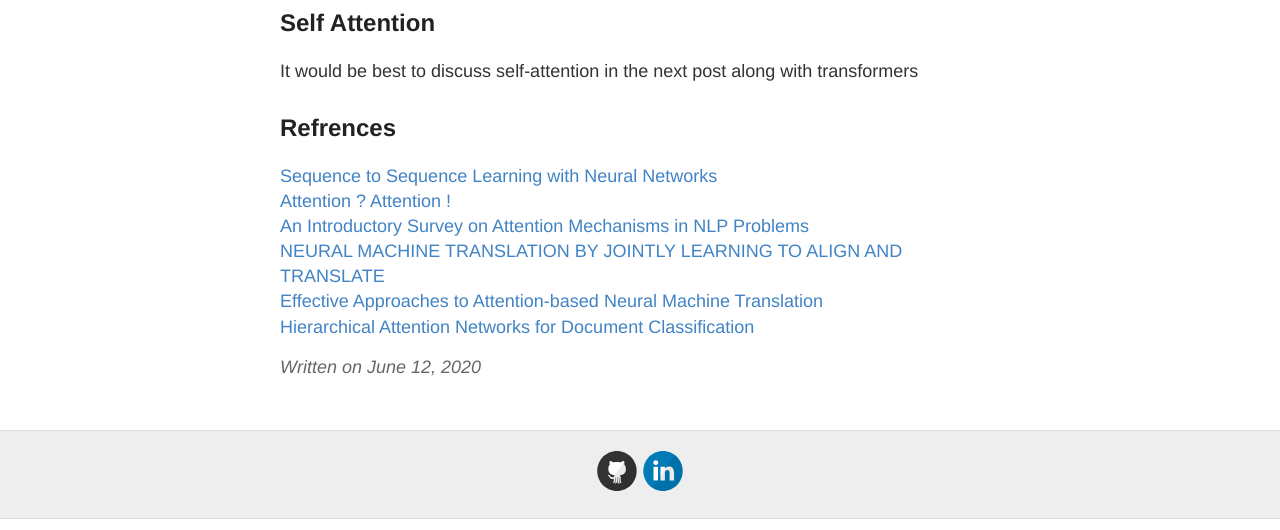
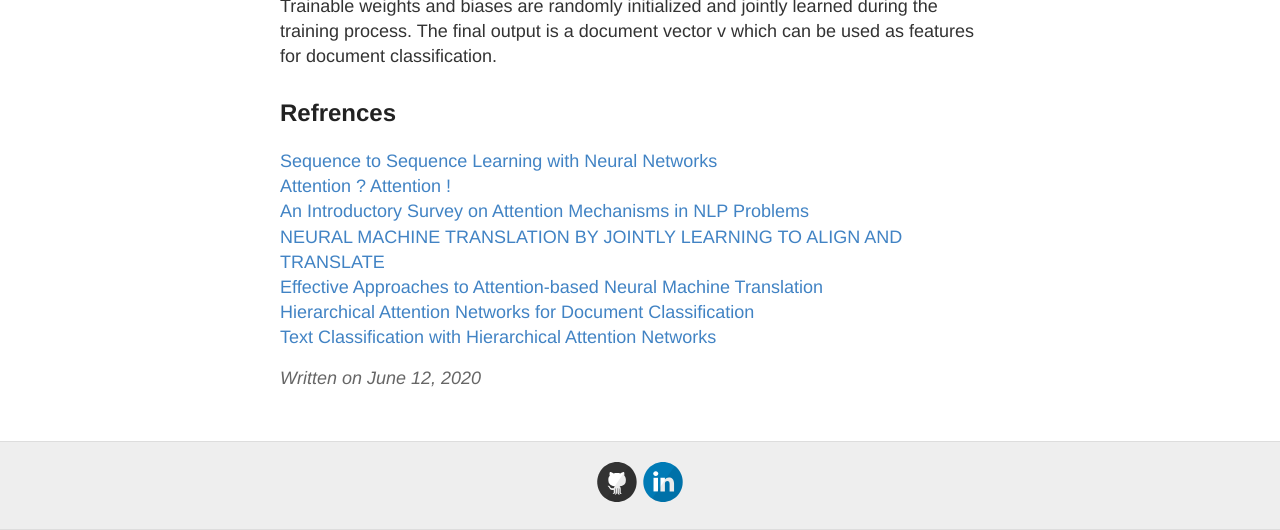
Before and after one commit to akashchaudhari98/akashchaudhari98.github.io, a Jekyll site: the page built from _posts/2020-6-12-What attention,Why Attention .md, in a window 1280 px wide and 900 px high, scrolled down 14095 px, cut to the strip 370-900 px from the top of the window. Built offline with Jekyll 4.4.1, drawn with Linux system fonts in a browser that asks for light colours; our own code applies the rules of GitHub Pages for plain Markdown files.

Commit message:
Update 2020-6-12-What attention,Why Attention .md

```diff
--- a/_posts/2020-6-12-What attention,Why Attention .md
+++ b/_posts/2020-6-12-What attention,Why Attention .md
@@ -221,10 +221,8 @@ At the sentence level, we repeat the same procedure but with s_i as input to the
 
 <a href="https://www.codecogs.com/eqnedit.php?latex=\fn_phv&space;\large&space;v&space;=&space;\sum&space;(\alpha&space;_i.h_i)" target="_blank"><img src="https://latex.codecogs.com/png.latex?\fn_phv&space;\large&space;v&space;=&space;\sum&space;(\alpha&space;_i.h_i)" title="\large v = \sum (\alpha _i.h_i)" /></a>
 
-
-## Self Attention
-
-It would be best to discuss self-attention in the next post along with transformers
+Trainable weights and biases are randomly initialized and jointly learned during the training process.
+The final output is a document vector v which can be used as features for document classification.
 
 
 ## Refrences
@@ -235,3 +233,4 @@ It would be best to discuss self-attention in the next post along with transform
 [NEURAL MACHINE TRANSLATION BY JOINTLY LEARNING TO ALIGN AND TRANSLATE](https://arxiv.org/pdf/1409.0473.pdf)<br>
 [Effective Approaches to Attention-based Neural Machine Translation](https://arxiv.org/pdf/1508.04025.pdf)<br>
 [Hierarchical Attention Networks for Document Classification](https://www.cs.cmu.edu/~diyiy/docs/naacl16.pdf)<br>
+[Text Classification with Hierarchical Attention Networks](https://humboldt-wi.github.io/blog/research/information_systems_1819/group5_han/)<br>
```
